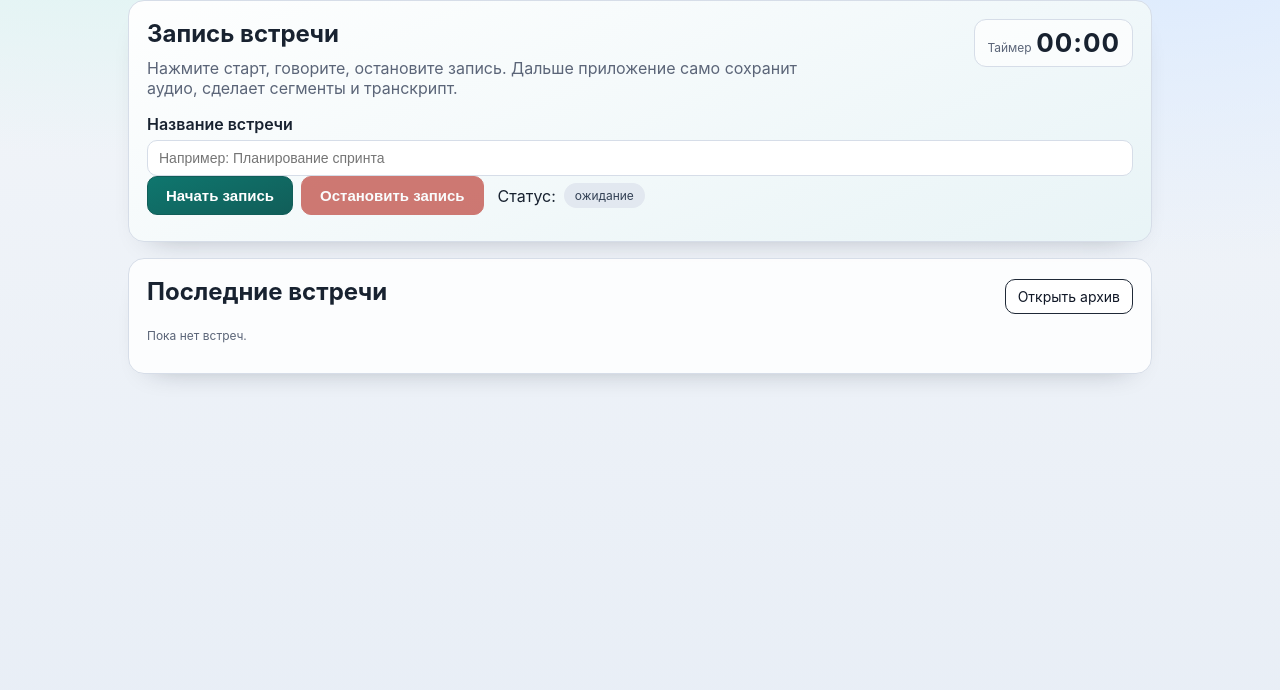
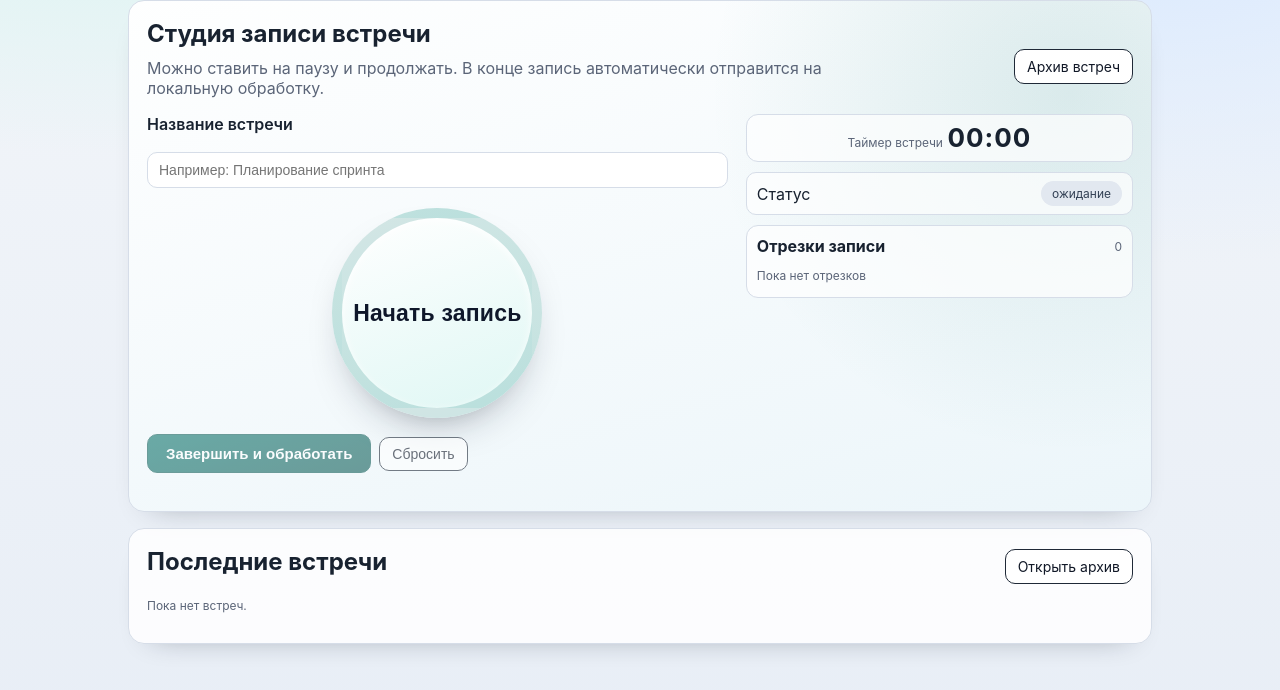
Before and after one commit to MRX1078/ForSpeechApp, a FastAPI app: template app/templates/index.html in a window 1280 px wide. Shown: the part 65-755 px from the top of the page. Run offline with FastAPI, Linux system fonts and the light colour scheme; the template is opened without the code that fills it, so the values that code supplies are empty.

Commit message:
feat: redesign recording home with pause/resume workflow and premium spacing

```diff
--- a/app/static/app.css
+++ b/app/static/app.css
@@ -100,21 +100,85 @@ main {
   box-shadow: 0 14px 30px -24px rgba(16, 24, 40, 0.45);
 }
 
-.hero-card {
-  background: linear-gradient(160deg, rgba(255, 255, 255, 0.95), rgba(232, 244, 246, 0.92));
-}
-
-.hero-top {
-  display: flex;
-  justify-content: space-between;
-  gap: 16px;
-  align-items: flex-start;
+.studio-card {
+  background:
+    radial-gradient(circle at 92% 18%, rgba(15, 118, 110, 0.12), transparent 35%),
+    linear-gradient(165deg, rgba(255, 255, 255, 0.96), rgba(236, 246, 250, 0.92));
 }
 
 .hero-text {
   margin-top: 0;
   color: var(--muted);
   max-width: 700px;
+}
+
+.studio-grid {
+  display: grid;
+  gap: 18px;
+  grid-template-columns: 1.5fr 1fr;
+  align-items: start;
+}
+
+.studio-left {
+  display: flex;
+  flex-direction: column;
+  gap: 12px;
+}
+
+.studio-right {
+  display: flex;
+  flex-direction: column;
+  gap: 10px;
+}
+
+.record-stage {
+  display: flex;
+  justify-content: center;
+  align-items: center;
+  padding: 8px 0 4px;
+}
+
+.record-orb {
+  width: 210px;
+  height: 210px;
+  border-radius: 999px;
+  border: 10px solid rgba(15, 118, 110, 0.18);
+  background: linear-gradient(160deg, #ffffff, #dff7f4);
+  color: #0f172a;
+  font-size: 23px;
+  font-weight: 700;
+  letter-spacing: 0.2px;
+  box-shadow:
+    inset 0 3px 10px rgba(255, 255, 255, 0.8),
+    0 20px 50px -35px rgba(15, 23, 42, 0.9);
+  cursor: pointer;
+  transition: transform 0.16s ease, box-shadow 0.16s ease, background 0.2s ease;
+}
+
+.record-orb:hover {
+  transform: translateY(-1px) scale(1.01);
+}
+
+.record-orb.recording {
+  color: #ffffff;
+  background: linear-gradient(160deg, #ef4444, #b91c1c);
+  border-color: rgba(239, 68, 68, 0.3);
+  box-shadow:
+    inset 0 6px 14px rgba(255, 255, 255, 0.12),
+    0 20px 52px -32px rgba(185, 28, 28, 0.85);
+  animation: pulse 1.3s infinite ease-in-out;
+}
+
+.record-orb.paused {
+  color: #111827;
+  background: linear-gradient(160deg, #fde68a, #f59e0b);
+  border-color: rgba(245, 158, 11, 0.34);
+}
+
+.record-orb.loading {
+  color: #ffffff;
+  background: linear-gradient(160deg, #64748b, #475569);
+  border-color: rgba(100, 116, 139, 0.3);
 }
 
 .record-timer-box {
@@ -231,6 +295,15 @@ h3 {
   align-items: center;
 }
 
+.status-line.compact {
+  margin-left: 0;
+  justify-content: space-between;
+  border: 1px solid var(--line);
+  border-radius: 10px;
+  padding: 8px 10px;
+  background: rgba(255, 255, 255, 0.7);
+}
+
 .badge {
   display: inline-block;
   border-radius: 999px;
@@ -265,6 +343,46 @@ h3 {
 
 .badge.failed {
   background: #fee2e2;
+  color: #b91c1c;
+}
+
+.segment-panel {
+  border: 1px solid var(--line);
+  border-radius: 12px;
+  padding: 10px;
+  background: rgba(255, 255, 255, 0.72);
+}
+
+.segment-head {
+  display: flex;
+  justify-content: space-between;
+  align-items: center;
+  margin-bottom: 8px;
+}
+
+.segment-list {
+  list-style: none;
+  padding: 0;
+  margin: 0;
+  max-height: 220px;
+  overflow: auto;
+}
+
+.segment-list li {
+  display: flex;
+  justify-content: space-between;
+  gap: 10px;
+  padding: 8px 0;
+  border-bottom: 1px solid rgba(214, 221, 232, 0.7);
+}
+
+.segment-list li.muted {
+  display: block;
+  border-bottom: 0;
+  padding: 4px 0;
+}
+
+.segment-list li.live strong {
   color: #b91c1c;
 }
 
--- a/app/static/app.js
+++ b/app/static/app.js
@@ -2,6 +2,7 @@
   const STATUS_LABELS_RU = {
     idle: "ожидание",
     recording: "запись",
+    paused: "пауза",
     uploaded: "загружено",
     preprocessing: "предобработка",
     transcribing: "транскрибация",
@@ -20,18 +21,27 @@
     return `${String(min).padStart(2, "0")}:${String(sec).padStart(2, "0")}`;
   }
 
-  const startBtn = document.getElementById("startRecordingBtn");
-  const stopBtn = document.getElementById("stopRecordingBtn");
+  const primaryBtn = document.getElementById("recordingPrimaryBtn");
+  const finishBtn = document.getElementById("finishRecordingBtn");
+  const resetBtn = document.getElementById("resetRecordingBtn");
   const statusBadge = document.getElementById("recordingStatusBadge");
   const errorNode = document.getElementById("recordingError");
   const titleInput = document.getElementById("meetingTitle");
   const recordingTimerNode = document.getElementById("recordingTimer");
+  const segmentsListNode = document.getElementById("recordingSegmentsList");
+  const segmentCountNode = document.getElementById("segmentCountLabel");
 
   let mediaRecorder = null;
   let mediaStream = null;
   let chunks = [];
-  let recordingStartedAt = null;
+  let recordingState = "idle";
+  let discardCurrentRecording = false;
+  let elapsedMs = 0;
+  let phaseStartedAtMs = null;
   let recordingTimerInterval = null;
+  let segments = [];
+  let activeSegmentStartSec = null;
+  let currentRecordingFilename = "meeting.webm";
 
   function setStatus(value) {
     if (!statusBadge) return;
@@ -45,30 +55,133 @@
     errorNode.textContent = message || "";
   }
 
+  function currentElapsedMs() {
+    if (phaseStartedAtMs) {
+      return elapsedMs + (Date.now() - phaseStartedAtMs);
+    }
+    return elapsedMs;
+  }
+
+  function currentElapsedSec() {
+    return currentElapsedMs() / 1000;
+  }
+
+  function renderSegmentList() {
+    if (!segmentsListNode) return;
+    const rows = [];
+
+    segments.forEach((segment, idx) => {
+      rows.push(
+        `<li><span>Отрезок ${idx + 1}</span><strong>${formatTime(segment.start)} - ${formatTime(segment.end)}</strong></li>`
+      );
+    });
+
+    if (recordingState === "recording" && activeSegmentStartSec !== null) {
+      rows.push(
+        `<li class="live"><span>Текущий отрезок</span><strong>${formatTime(activeSegmentStartSec)} - ...</strong></li>`
+      );
+    }
+
+    if (rows.length === 0) {
+      rows.push('<li class="muted">Пока нет отрезков</li>');
+    }
+
+    segmentsListNode.innerHTML = rows.join("");
+    if (segmentCountNode) {
+      segmentCountNode.textContent = String(segments.length + (activeSegmentStartSec !== null ? 1 : 0));
+    }
+  }
+
+  function openActiveSegment() {
+    if (activeSegmentStartSec === null) {
+      activeSegmentStartSec = currentElapsedSec();
+      renderSegmentList();
+    }
+  }
+
+  function closeActiveSegment() {
+    if (activeSegmentStartSec === null) return;
+    const end = currentElapsedSec();
+    if (end - activeSegmentStartSec >= 0.1) {
+      segments.push({
+        start: activeSegmentStartSec,
+        end,
+      });
+    }
+    activeSegmentStartSec = null;
+    renderSegmentList();
+  }
+
   function startRecordingTimer() {
     if (!recordingTimerNode) return;
-    recordingStartedAt = Date.now();
-    recordingTimerNode.textContent = "00:00";
     if (recordingTimerInterval) {
       clearInterval(recordingTimerInterval);
     }
     recordingTimerInterval = setInterval(() => {
-      const elapsedSec = (Date.now() - recordingStartedAt) / 1000;
-      recordingTimerNode.textContent = formatTime(elapsedSec);
+      recordingTimerNode.textContent = formatTime(currentElapsedSec());
+      renderSegmentList();
     }, 200);
   }
 
-  function stopRecordingTimer(resetToZero) {
+  function stopRecordingTimer(resetSession) {
     if (recordingTimerInterval) {
       clearInterval(recordingTimerInterval);
       recordingTimerInterval = null;
     }
-    if (resetToZero && recordingTimerNode) {
+    if (resetSession && recordingTimerNode) {
       recordingTimerNode.textContent = "00:00";
     }
   }
 
-  async function startRecording() {
+  function renderRecordingControls() {
+    if (!primaryBtn || !finishBtn || !resetBtn) return;
+
+    primaryBtn.classList.remove("recording", "paused", "loading");
+    if (recordingState === "idle") {
+      primaryBtn.textContent = "Начать запись";
+      primaryBtn.disabled = false;
+      finishBtn.disabled = true;
+      resetBtn.disabled = true;
+      setStatus("idle");
+    } else if (recordingState === "recording") {
+      primaryBtn.textContent = "Пауза";
+      primaryBtn.classList.add("recording");
+      primaryBtn.disabled = false;
+      finishBtn.disabled = false;
+      resetBtn.disabled = false;
+      setStatus("recording");
+    } else if (recordingState === "paused") {
+      primaryBtn.textContent = "Продолжить";
+      primaryBtn.classList.add("paused");
+      primaryBtn.disabled = false;
+      finishBtn.disabled = false;
+      resetBtn.disabled = false;
+      setStatus("paused");
+    } else if (recordingState === "uploading") {
+      primaryBtn.textContent = "Сохранение...";
+      primaryBtn.classList.add("loading");
+      primaryBtn.disabled = true;
+      finishBtn.disabled = true;
+      resetBtn.disabled = true;
+      setStatus("preprocessing");
+    }
+  }
+
+  function resetSessionState() {
+    recordingState = "idle";
+    discardCurrentRecording = false;
+    elapsedMs = 0;
+    phaseStartedAtMs = null;
+    segments = [];
+    activeSegmentStartSec = null;
+    currentRecordingFilename = "meeting.webm";
+    chunks = [];
+    stopRecordingTimer(true);
+    renderSegmentList();
+    renderRecordingControls();
+  }
+
+  async function beginRecordingSession() {
     setError("");
     if (!navigator.mediaDevices || !navigator.mediaDevices.getUserMedia) {
       setError("Браузер не поддерживает запись с микрофона.");
@@ -77,9 +190,29 @@
 
     try {
       mediaStream = await navigator.mediaDevices.getUserMedia({ audio: true });
-      const options = { mimeType: "audio/webm" };
+      const mimeCandidates = [
+        "audio/webm;codecs=opus",
+        "audio/webm",
+        "audio/mp4",
+      ];
+      const selectedMimeType = mimeCandidates.find((mime) => {
+        if (!window.MediaRecorder || typeof MediaRecorder.isTypeSupported !== "function") {
+          return false;
+        }
+        return MediaRecorder.isTypeSupported(mime);
+      });
+
+      const options = selectedMimeType ? { mimeType: selectedMimeType } : {};
+      currentRecordingFilename = selectedMimeType && selectedMimeType.includes("mp4")
+        ? "meeting.m4a"
+        : "meeting.webm";
       mediaRecorder = new MediaRecorder(mediaStream, options);
       chunks = [];
+      elapsedMs = 0;
+      phaseStartedAtMs = Date.now();
+      segments = [];
+      activeSegmentStartSec = null;
+      discardCurrentRecording = false;
 
       mediaRecorder.ondataavailable = (event) => {
         if (event.data && event.data.size > 0) {
@@ -88,11 +221,18 @@
       };
 
       mediaRecorder.onstop = async () => {
+        if (discardCurrentRecording) {
+          cleanupStream();
+          resetSessionState();
+          return;
+        }
+
         try {
           setStatus("uploaded");
-          const blob = new Blob(chunks, { type: "audio/webm" });
+          const blobType = (chunks[0] && chunks[0].type) || options.mimeType || "audio/webm";
+          const blob = new Blob(chunks, { type: blobType });
           const formData = new FormData();
-          formData.append("file", blob, "meeting.webm");
+          formData.append("file", blob, currentRecordingFilename);
           if (titleInput && titleInput.value.trim()) {
             formData.append("title", titleInput.value.trim());
           }
@@ -114,43 +254,112 @@
           setError(err.message || "Не удалось загрузить аудио");
         } finally {
           cleanupStream();
+          resetSessionState();
         }
       };
 
       mediaRecorder.start(500);
+      openActiveSegment();
       startRecordingTimer();
-      setStatus("recording");
-      startBtn.disabled = true;
-      stopBtn.disabled = false;
+      recordingState = "recording";
+      renderRecordingControls();
     } catch (err) {
       setError(err.message || "Не удалось получить доступ к микрофону");
     }
   }
 
-  function stopRecording() {
+  function pauseRecording() {
+    if (!mediaRecorder || mediaRecorder.state !== "recording") return;
+    if (typeof mediaRecorder.pause !== "function") {
+      setError("Пауза не поддерживается в этом браузере.");
+      return;
+    }
+    mediaRecorder.pause();
+    if (phaseStartedAtMs) {
+      elapsedMs += Date.now() - phaseStartedAtMs;
+      phaseStartedAtMs = null;
+    }
+    closeActiveSegment();
+    recordingState = "paused";
+    renderRecordingControls();
+  }
+
+  function resumeRecording() {
+    if (!mediaRecorder || mediaRecorder.state !== "paused") return;
+    if (typeof mediaRecorder.resume !== "function") {
+      setError("Продолжение записи не поддерживается в этом браузере.");
+      return;
+    }
+    mediaRecorder.resume();
+    phaseStartedAtMs = Date.now();
+    openActiveSegment();
+    recordingState = "recording";
+    renderRecordingControls();
+  }
+
+  function finishRecording() {
     if (!mediaRecorder) return;
-    if (mediaRecorder.state !== "inactive") {
+    if (mediaRecorder.state === "recording") {
+      elapsedMs += Date.now() - phaseStartedAtMs;
+      phaseStartedAtMs = null;
+      closeActiveSegment();
+    }
+    if (mediaRecorder.state === "recording" || mediaRecorder.state === "paused") {
+      recordingState = "uploading";
+      renderRecordingControls();
       mediaRecorder.stop();
     }
-    stopRecordingTimer(false);
-    setStatus("preprocessing");
-    startBtn.disabled = false;
-    stopBtn.disabled = true;
+  }
+
+  function discardRecording() {
+    if (!mediaRecorder) {
+      resetSessionState();
+      return;
+    }
+    if (!confirm("Сбросить текущую запись?")) return;
+    discardCurrentRecording = true;
+    if (mediaRecorder.state === "recording") {
+      elapsedMs += Date.now() - phaseStartedAtMs;
+      phaseStartedAtMs = null;
+      closeActiveSegment();
+    }
+    if (mediaRecorder.state === "recording" || mediaRecorder.state === "paused") {
+      mediaRecorder.stop();
+    } else {
+      cleanupStream();
+      resetSessionState();
+    }
+  }
+
+  function handlePrimaryButton() {
+    if (recordingState === "idle") {
+      beginRecordingSession();
+      return;
+    }
+    if (recordingState === "recording") {
+      pauseRecording();
+      return;
+    }
+    if (recordingState === "paused") {
+      resumeRecording();
+    }
   }
 
   function cleanupStream() {
-    stopRecordingTimer(true);
+    stopRecordingTimer(false);
     if (mediaStream) {
       mediaStream.getTracks().forEach((track) => track.stop());
     }
     mediaStream = null;
     mediaRecorder = null;
-    chunks = [];
   }
 
-  if (startBtn && stopBtn) {
-    startBtn.addEventListener("click", startRecording);
-    stopBtn.addEventListener("click", stopRecording);
+  if (primaryBtn && finishBtn && resetBtn) {
+    renderSegmentList();
+    renderRecordingControls();
+    primaryBtn.addEventListener("click", handlePrimaryButton);
+    finishBtn.addEventListener("click", finishRecording);
+    resetBtn.addEventListener("click", discardRecording);
   }
 
   const meetingRoot = document.getElementById("meetingDetailRoot");
--- a/app/templates/index.html
+++ b/app/templates/index.html
@@ -1,31 +1,51 @@
 {% extends "base.html" %}
 {% block title %}Запись встречи{% endblock %}
 {% block content %}
-<section class="card hero-card">
-  <div class="hero-top">
+<section class="card studio-card">
+  <div class="section-head">
     <div>
-      <h1>Запись встречи</h1>
-      <p class="hero-text">Нажмите старт, говорите, остановите запись. Дальше приложение само сохранит аудио, сделает сегменты и транскрипт.</p>
+      <h1>Студия записи встречи</h1>
+      <p class="hero-text">Можно ставить на паузу и продолжать. В конце запись автоматически отправится на локальную обработку.</p>
     </div>
-    <div class="record-timer-box">
-      <span class="muted">Таймер</span>
-      <strong id="recordingTimer">00:00</strong>
-    </div>
+    <a class="btn" href="/meetings">Архив встреч</a>
   </div>
 
-  <label class="label" for="meetingTitle">Название встречи</label>
-  <input id="meetingTitle" class="input" type="text" placeholder="Например: Планирование спринта" maxlength="255" />
+  <div class="studio-grid">
+    <div class="studio-left">
+      <label class="label" for="meetingTitle">Название встречи</label>
+      <input id="meetingTitle" class="input" type="text" placeholder="Например: Планирование спринта" maxlength="255" />
 
-  <div class="record-controls">
-    <button id="startRecordingBtn" class="btn btn-primary btn-lg">Начать запись</button>
-    <button id="stopRecordingBtn" class="btn btn-danger btn-lg" disabled>Остановить запись</button>
-    <span class="status-line">
-      <span>Статус:</span>
-      <span id="recordingStatusBadge" class="badge idle" data-status="idle">{{ status_label_ru("idle") }}</span>
-    </span>
+      <div class="record-stage">
+        <button id="recordingPrimaryBtn" class="record-orb idle" type="button">Начать запись</button>
+      </div>
+
+      <div class="record-controls">
+        <button id="finishRecordingBtn" class="btn btn-primary btn-lg" type="button" disabled>Завершить и обработать</button>
+        <button id="resetRecordingBtn" class="btn" type="button" disabled>Сбросить</button>
+      </div>
+      <p id="recordingError" class="error"></p>
+    </div>
+
+    <aside class="studio-right">
+      <div class="record-timer-box">
+        <span class="muted">Таймер встречи</span>
+        <strong id="recordingTimer">00:00</strong>
+      </div>
+      <div class="status-line compact">
+        <span>Статус</span>
+        <span id="recordingStatusBadge" class="badge idle" data-status="idle">{{ status_label_ru("idle") }}</span>
+      </div>
+      <div class="segment-panel">
+        <div class="segment-head">
+          <strong>Отрезки записи</strong>
+          <span class="muted" id="segmentCountLabel">0</span>
+        </div>
+        <ul id="recordingSegmentsList" class="segment-list">
+          <li class="muted">Пока нет отрезков</li>
+        </ul>
+      </div>
+    </aside>
   </div>
-
-  <p id="recordingError" class="error"></p>
 </section>
 
 <section class="card">
```
Also changed, not shown: other parts of app/static/app.css (+31 -5 lines), README.md.
